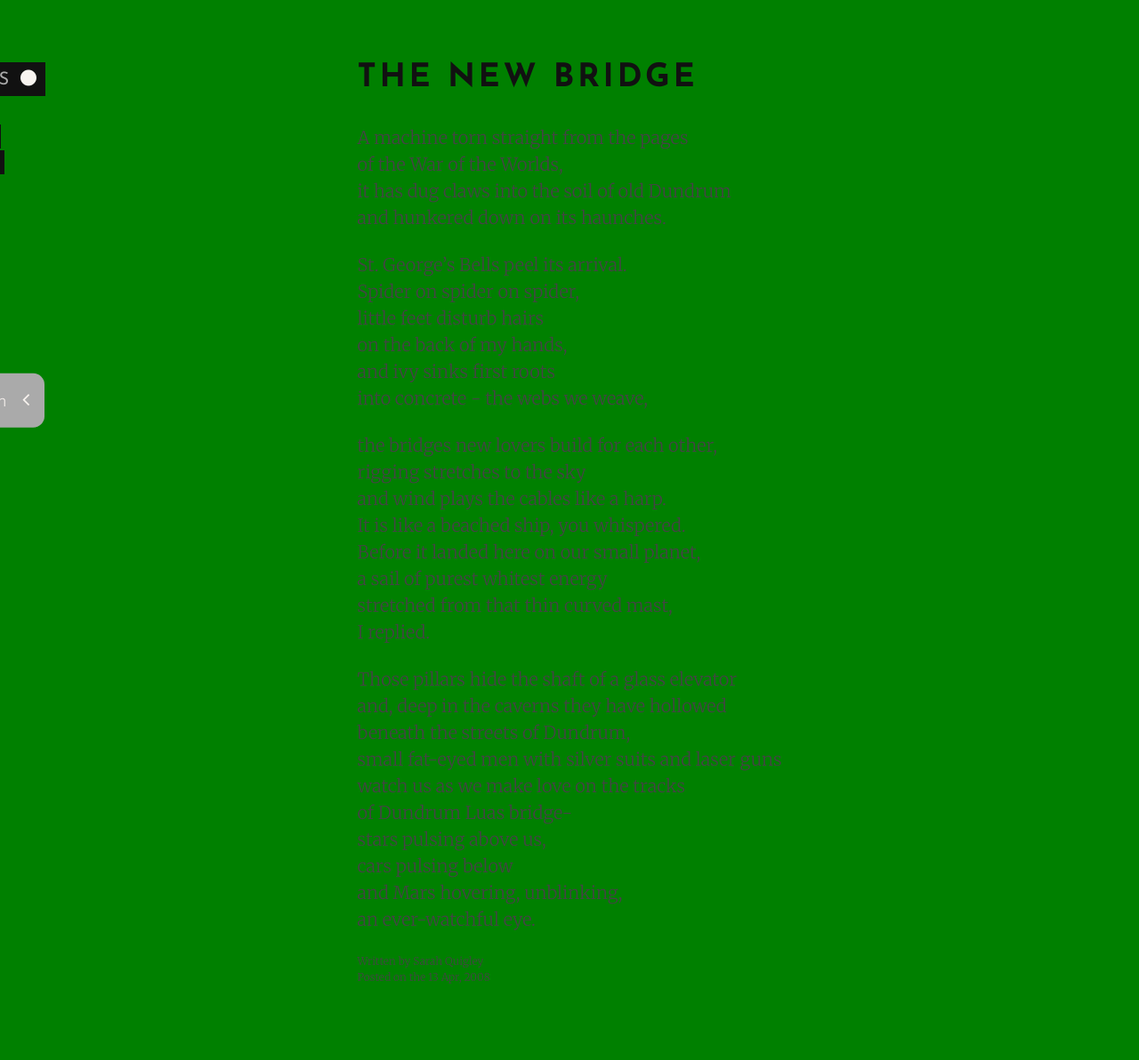
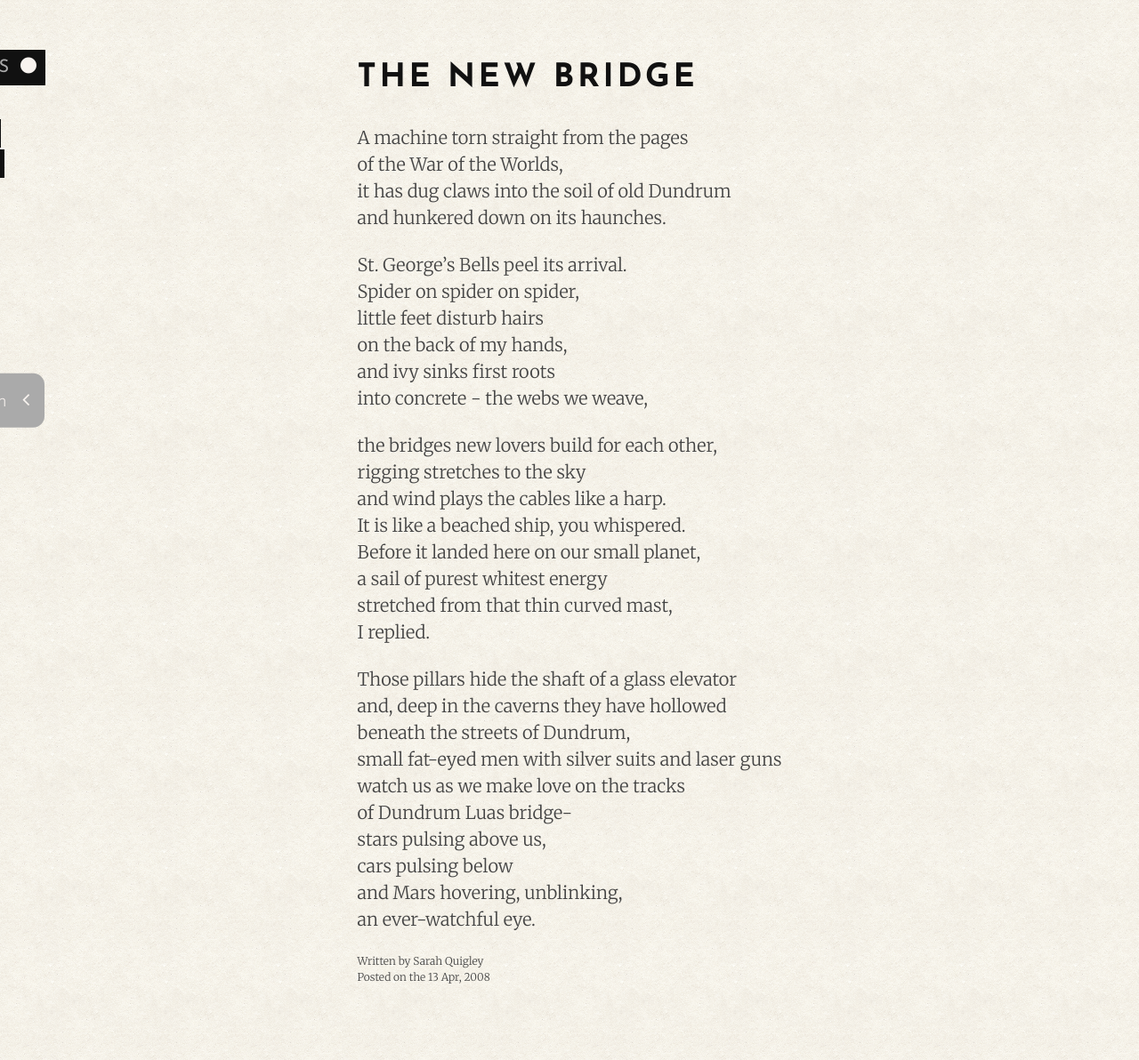
Before and after one commit to sarahquigley/poetry, a Jekyll site: the page built from index.html, in a window 1280 px wide. Shown: the whole page at 89% size. Built offline with Jekyll 4.4.1, drawn with Linux system fonts in a browser that asks for light colours; nearby versions of some CDN libraries.

Commit message:
New site header html and styling, aiming to better center text.

```diff
--- a/_includes/header.html
+++ b/_includes/header.html
@@ -1,10 +1,10 @@
 <header id="site-header">
 
   <nav>
-    <a id="site-title" href="{{ site.baseurl }}/">{{ site.title }}<i class="fa fa-circle"></i></a>
-    <a href="{{ "/about" | prepend: site.baseurl }}">About</a>
-    <a href="{{ "/contents" | prepend: site.baseurl }}">Contents</a>
-    <a href="{{ "/feed.xml" | prepend: site.baseurl }}">Subscribe<span> via RSS</span></a>
+    <a id="site-title" href="{{ site.baseurl }}/"><span>{{ site.title }}<i class="fa fa-circle"></span></i></a>
+    <a href="{{ "/about" | prepend: site.baseurl }}"><span>About</span></a>
+    <a href="{{ "/contents" | prepend: site.baseurl }}"><span>Contents</span></a>
+    <a href="{{ "/feed.xml" | prepend: site.baseurl }}"><span>Subscribe<i> via RSS</i></span></a>
   </nav>
 
 </header>
--- a/assets/css/main.css
+++ b/assets/css/main.css
@@ -103,63 +103,62 @@
   justify-content: center;
   -ms-flex-pack: center; }
 
-.touch {
-  background: red; }
-
-.no-touch, body:not(.touch) {
-  background: green; }
-
 /* Header
 ***********************************/
 #site-header {
   position: absolute;
   top: 0.8em;
   left: 0;
-  font-size: 1.25rem;
+  font-size: 1rem;
   font-family: Josefin Sans, Helvetica, Arial, sans-serif;
   font-weight: 400;
   z-index: 1; }
-  #site-header > nav > a {
-    color: #aaaaaa;
-    font-size: 0.75em;
-    margin-bottom: 0.16em;
-    padding: 0.39em 0.55em;
+  #site-header #site-title {
+    font-size: 1.25em;
+    text-transform: uppercase; }
+  #site-header > nav:after {
+    content: "";
+    display: table;
+    clear: both; }
+  #site-header a {
+    display: block;
     float: left;
     clear: both;
-    background: #111111; }
-    #site-header > nav > a:first-child {
-      font-size: 1em;
-      text-transform: uppercase;
-      display: visible; }
-    #site-header > nav > a:nth-child(1) {
+    height: 2em;
+    line-height: 2em;
+    padding: 0 0.55em;
+    margin-bottom: 0.16em;
+    background: #111111;
+    color: #aaaaaa; }
+    #site-header a:nth-child(1) {
       margin-left: -11.5em;
       -webkit-transition: margin-left 0.14375s linear 0.05s, background-color 0.2s linear;
       -moz-transition: margin-left 0.14375s linear 0.05s, background-color 0.2s linear;
       transition: margin-left 0.14375s linear 0.05s, background-color 0.2s linear; }
-    #site-header > nav > a:nth-child(2) {
+    #site-header a:nth-child(2) {
       margin-left: -4em;
       -webkit-transition: margin-left 0.05s linear 0.05s, background-color 0.2s linear;
       -moz-transition: margin-left 0.05s linear 0.05s, background-color 0.2s linear;
       transition: margin-left 0.05s linear 0.05s, background-color 0.2s linear; }
-    #site-header > nav > a:nth-child(3) {
+    #site-header a:nth-child(3) {
       margin-left: -5em;
       -webkit-transition: margin-left 0.0625s linear 0.05s, background-color 0.2s linear;
       -moz-transition: margin-left 0.0625s linear 0.05s, background-color 0.2s linear;
       transition: margin-left 0.0625s linear 0.05s, background-color 0.2s linear; }
-    #site-header > nav > a:nth-child(4) {
+    #site-header a:nth-child(4) {
       margin-left: -9em;
       -webkit-transition: margin-left 0.1125s linear 0.05s, background-color 0.2s linear;
       -moz-transition: margin-left 0.1125s linear 0.05s, background-color 0.2s linear;
       transition: margin-left 0.1125s linear 0.05s, background-color 0.2s linear; }
-    #site-header > nav > a > i, #site-header > nav > a > span {
+    #site-header a i {
       color: #f8f3ef;
       font-weight: 700; }
-    #site-header > nav > a > i {
+    #site-header a .fa-circle {
       padding-left: 0.65em; }
 
-.no-touch #site-header > nav > a:hover, body:not(.touch) #site-header > nav > a:hover {
+.no-touch #site-header a:hover, html:not(.touch) #site-header a:hover {
   background: #444444; }
-.no-touch #site-header > nav:hover > a, body:not(.touch) #site-header > nav:hover > a {
+.no-touch #site-header:hover a, html:not(.touch) #site-header:hover a {
   margin-left: 0; }
 
 @media screen and (min-width: 650px) {
@@ -214,7 +213,7 @@
 .next:nth-child(2) {
   padding-left: 0.75em; }
 
-.no-touch .next:hover, .no-touch .previous:hover, body:not(.touch) .next:hover, body:not(.touch) .previous:hover {
+.no-touch .next:hover, .no-touch .previous:hover, html:not(.touch) .next:hover, html:not(.touch) .previous:hover {
   color: #aaaaaa; }
 
 @media screen and (min-width: 650px) {
@@ -254,9 +253,9 @@
     .next i {
       padding-right: 0.75em; }
 
-  .no-touch .next:hover, .no-touch .previous:hover, .no-touch .previous:last-child:hover, body:not(.touch) .next:hover, body:not(.touch) .previous:hover, body:not(.touch) .previous:last-child:hover {
+  .no-touch .next:hover, .no-touch .previous:hover, .no-touch .previous:last-child:hover, html:not(.touch) .next:hover, html:not(.touch) .previous:hover, html:not(.touch) .previous:last-child:hover {
     color: #f8f3ef; }
-  .no-touch .previous:hover, body:not(.touch) .previous:hover {
+  .no-touch .previous:hover, html:not(.touch) .previous:hover {
     left: 0; }
-  .no-touch .next:hover, body:not(.touch) .next:hover {
+  .no-touch .next:hover, html:not(.touch) .next:hover {
     right: 0; } }
--- a/assets/js/main.js
+++ b/assets/js/main.js
@@ -22,8 +22,4 @@
     }
   });
 
-  $$(".post footer").tap(function(){
-    console.log("tapping");
-  });
-
 });
```
Also changed, not shown: _sass/layout.scss (+26 -29 lines).
